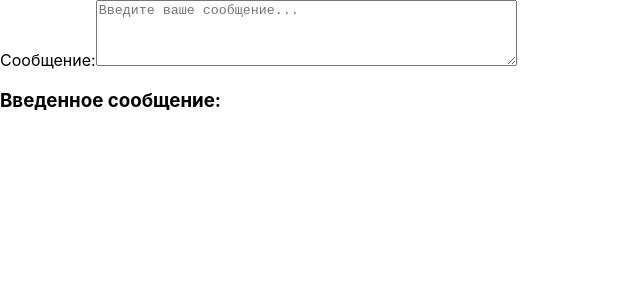
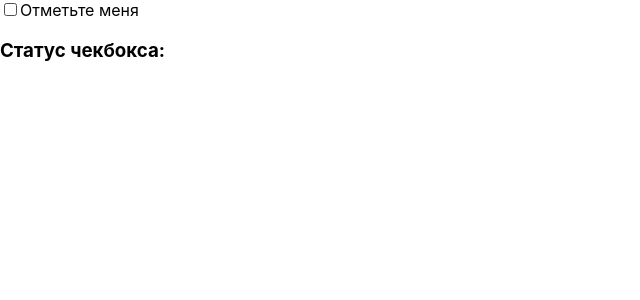
Before and after one commit to yaroslavagrebeneva/yasya_react_2025, a React (Create React App) app: page / in a window 1280 px wide. Shown: the top 300 px of the page, without its empty margins (0-640 px from the left). Built offline with nearby package versions, Linux system fonts and the light colour scheme.

Commit message:
Task 68: Implement checkbox with status display

```diff
--- a/src/App.js
+++ b/src/App.js
@@ -1,10 +1,12 @@
 import React, { useState } from 'react';
 
 function App() {
+  const [checked, setChecked] = useState(false);
   const [message, setMessage] = useState('');
 
-  const handleMessageChange = (e) => {
-    setMessage(e.target.value);
+  const handleCheckboxChange = (e) => {
+    setChecked(e.target.checked);
+    setMessage(e.target.checked ? 'Чекбокс отмечен' : 'Чекбокс не отмечен');
   };
 
   return (
@@ -12,20 +14,18 @@ function App() {
       <form>
         <div>
           <label>
-            Сообщение:
-            <textarea
-              value={message}
-              onChange={handleMessageChange}
-              rows="4"
-              cols="50"
-              placeholder="Введите ваше сообщение..."
+            <input
+              type="checkbox"
+              checked={checked}
+              onChange={handleCheckboxChange}
             />
+            Отметьте меня
           </label>
         </div>
       </form>
 
       <div>
-        <h3>Введенное сообщение:</h3>
+        <h3>Статус чекбокса:</h3>
         <p>{message}</p>
       </div>
     </div>
```
